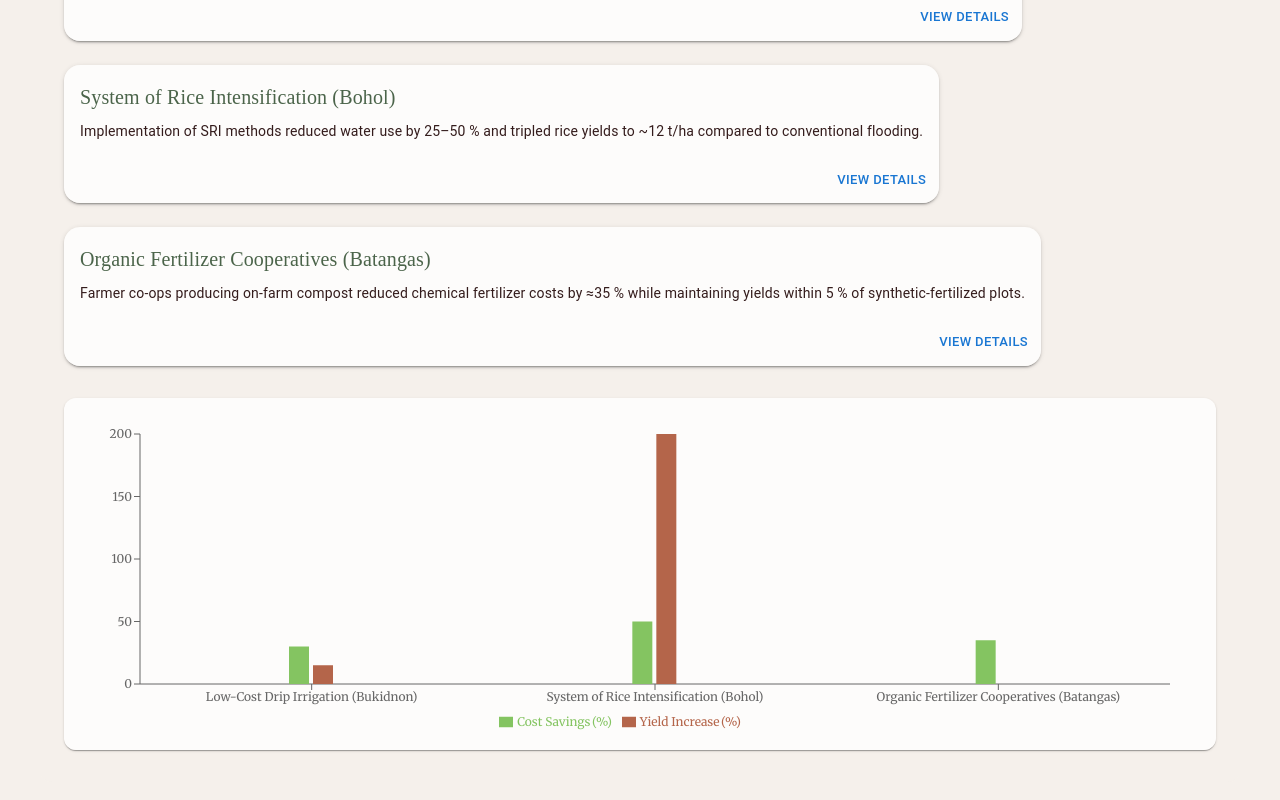
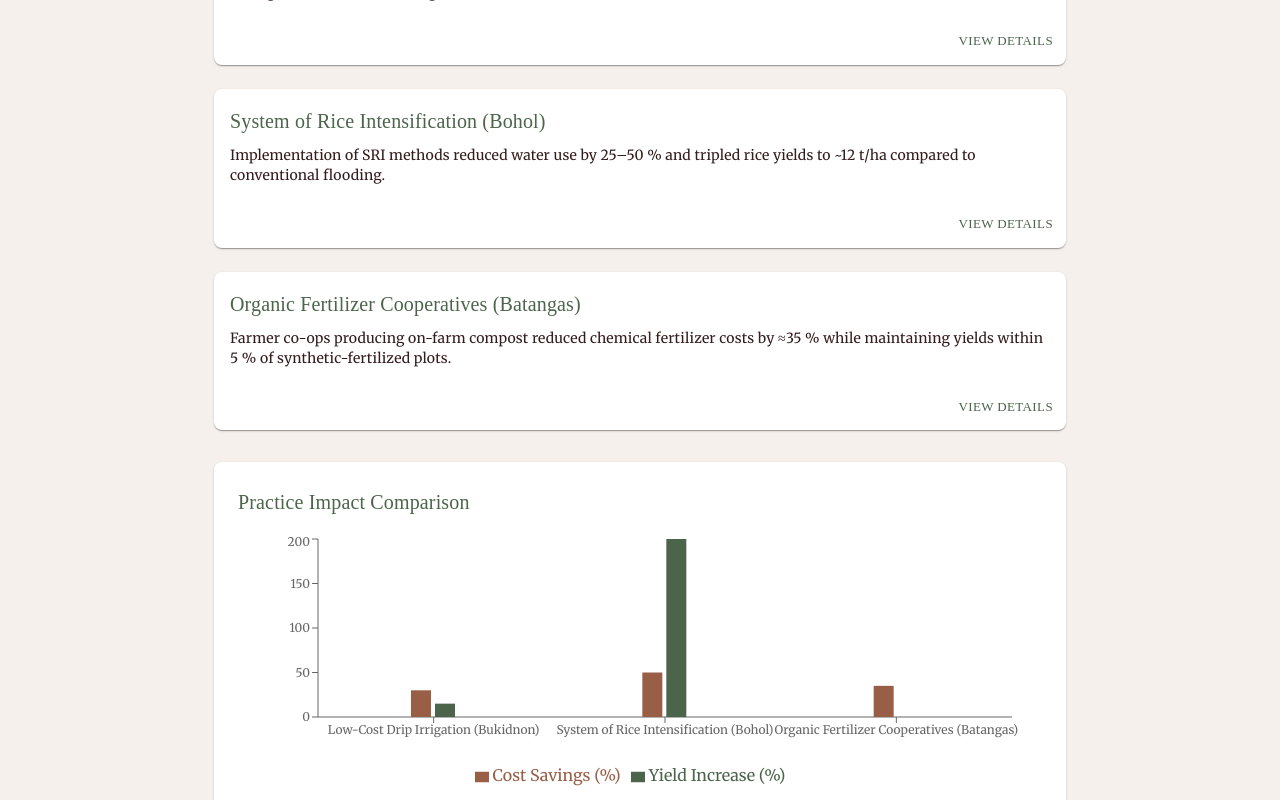
Before and after one commit to nsoadorable/FarmWise, a React (Create React App) app in the folder farmwise/: page /eco-practices in a window 1280 px wide. Shown: the part 280-1080 px from the top of the page. Built offline with nearby package versions, Linux system fonts and the light colour scheme.

Commit message:
styling update

```diff
--- a/farmwise/src/pages/ConsumptionPage.js
+++ b/farmwise/src/pages/ConsumptionPage.js
@@ -20,19 +20,6 @@ import {
   Tooltip,
   Legend
 } from 'recharts';
-
-// Styles
-const headingStyle = {
-  fontFamily: 'Sitka Text, serif',
-  color: '#1d2c12',
-  fontWeight: 600,
-  marginBottom: '1rem'
-};
-
-const bodyStyle = {
-  fontFamily: 'Merriweather, serif',
-  lineHeight: 1.6
-};
 
 // Philippine seasonal produce data
 const seasonalData = [
@@ -59,7 +46,7 @@ export default function ConsumptionPage() {
     'Store fruits and veggies properly to extend freshness.',
     'Use leftovers creatively—soups, stir‑fries, and smoothies.',
     'Compost food scraps instead of throwing them away.',
-    'Buy “ugly” produce at a discount to reduce waste.'
+    'Buy "ugly" produce at a discount to reduce waste.'
   ];
 
   const handlePledgeSubmit = e => {
@@ -71,12 +58,19 @@ export default function ConsumptionPage() {
     if (active && payload && payload.length) {
       const { month, fruits, vegetables } = payload[0].payload;
       return (
-        <Box sx={{ bgcolor: 'background.paper', p: 2, borderRadius: 1, boxShadow: 3, border: '1px solid #ddd' }}>
-          <Typography variant="subtitle2">{month}</Typography>
-          <Typography variant="body2">Fruits:</Typography>
-          <Typography variant="body2" sx={{ fontStyle: 'italic', mb: 1 }}>{fruits}</Typography>
-          <Typography variant="body2">Vegetables:</Typography>
-          <Typography variant="body2" sx={{ fontStyle: 'italic' }}>{vegetables}</Typography>
+        <Box sx={{
+          bgcolor: '#f5f7f3',
+          p: 2,
+          borderRadius: 1,
+          boxShadow: 3,
+          border: '1px solid #ddd',
+          fontFamily: "'Merriweather', serif"
+        }}>
+          <Typography variant="subtitle2" sx={{ fontFamily: "'Sitka Semibold', serif", color: '#4b644a' }}>{month}</Typography>
+          <Typography variant="body2" sx={{ fontFamily: "'Merriweather', serif", color: '#341c1c' }}>Fruits:</Typography>
+          <Typography variant="body2" sx={{ fontStyle: 'italic', mb: 1, fontFamily: "'Merriweather', serif", color: '#4b644a' }}>{fruits}</Typography>
+          <Typography variant="body2" sx={{ fontFamily: "'Merriweather', serif", color: '#341c1c' }}>Vegetables:</Typography>
+          <Typography variant="body2" sx={{ fontStyle: 'italic', fontFamily: "'Merriweather', serif", color: '#4b644a' }}>{vegetables}</Typography>
         </Box>
       );
     }
@@ -84,23 +78,51 @@ export default function ConsumptionPage() {
   };
 
   return (
-    <Container sx={{ my: 4 }}>
-      <Typography variant="h4" gutterBottom sx={headingStyle}>
+    <Container maxWidth="md" sx={{ my: 4, fontFamily: "'Merriweather', serif" }}>
+      <Typography
+        variant="h4"
+        gutterBottom
+        sx={{
+          fontFamily: "'Sitka Semibold', serif",
+          color: '#4b644a',
+          mb: 3
+        }}
+      >
         Responsible Consumption in the Philippines
       </Typography>
 
       {/* Seasonal Produce Chart */}
-      <Box sx={{ width: '100%', height: 300, mb: 2 }}>
-        <Typography variant="h6" gutterBottom sx={{ ...headingStyle, color: '#4b644a' }}>
+      <Box sx={{ width: '100%', height: 300, mb: 4 }}>
+        <Typography
+          variant="h6"
+          gutterBottom
+          sx={{
+            fontFamily: "'Sitka Semibold', serif",
+            color: '#4b644a',
+            mb: 2
+          }}
+        >
           Philippine Seasonal Produce by Month
         </Typography>
         <ResponsiveContainer width="100%" height="100%">
           <BarChart data={seasonalData}>
-            <XAxis dataKey="month" />
-            <YAxis />
+            <XAxis
+              dataKey="month"
+              tick={{ fontFamily: "'Merriweather', serif", fontSize: 12 }}
+            />
+            <YAxis
+              tick={{ fontFamily: "'Merriweather', serif", fontSize: 12 }}
+            />
             <Tooltip content={<CustomTooltip />} />
-            <Legend />
-            <Bar dataKey="items" name="Number of Produce Items" barSize={20} fill="#8884d8" />
+            <Legend
+              wrapperStyle={{ fontFamily: "'Merriweather', serif" }}
+            />
+            <Bar
+              dataKey="items"
+              name="Number of Produce Items"
+              barSize={20}
+              fill="#985f46"
+            />
           </BarChart>
         </ResponsiveContainer>
       </Box>
@@ -113,6 +135,11 @@ export default function ConsumptionPage() {
           href="https://da.gov.ph/seasonal-produce-calendar"
           target="_blank"
           rel="noopener"
+          sx={{
+            fontFamily: "'Sitka Semibold', serif",
+            color: '#4b644a',
+            '&:hover': { color: '#84c461' }
+          }}
         >
           View Official Seasonal Calendar
         </Button>
@@ -120,15 +147,36 @@ export default function ConsumptionPage() {
 
       {/* Sustainable Eating Tips */}
       <Box sx={{ mb: 4 }}>
-        <Typography variant="h6" gutterBottom sx={{ ...headingStyle, color: '#4b644a' }}>
+        <Typography
+          variant="h6"
+          gutterBottom
+          sx={{
+            fontFamily: "'Sitka Semibold', serif",
+            color: '#4b644a',
+            mb: 2
+          }}
+        >
           Top Tips for Reducing Food Waste
         </Typography>
         <Grid container spacing={2}>
           {tips.map((tip, i) => (
             <Grid item xs={12} sm={6} key={i}>
               <List>
-                <ListItem sx={{ bgcolor: '#ffffffcc', borderRadius: 2 }}>
-                  <ListItemText primary={tip} primaryTypographyProps={{ sx: { ...bodyStyle, color: '#341c1c' } }} />
+                <ListItem sx={{
+                  bgcolor: 'white',
+                  borderRadius: 2,
+                  boxShadow: 1,
+                  '&:hover': { boxShadow: 2 }
+                }}>
+                  <ListItemText
+                    primary={tip}
+                    primaryTypographyProps={{
+                      sx: {
+                        fontFamily: "'Merriweather', serif",
+                        color: '#341c1c'
+                      }
+                    }}
+                  />
                 </ListItem>
               </List>
             </Grid>
@@ -138,7 +186,15 @@ export default function ConsumptionPage() {
 
       {/* Pledge Form */}
       <Box>
-        <Typography variant="h6" gutterBottom sx={{ ...headingStyle, color: '#4b644a' }}>
+        <Typography
+          variant="h6"
+          gutterBottom
+          sx={{
+            fontFamily: "'Sitka Semibold', serif",
+            color: '#4b644a',
+            mb: 2
+          }}
+        >
           Take the Pledge
         </Typography>
         {!submitted ? (
@@ -151,38 +207,80 @@ export default function ConsumptionPage() {
               rows={2}
               value={pledge}
               onChange={e => setPledge(e.target.value)}
-              sx={{ mb: 2, backgroundColor: '#ffffffcc', borderRadius: 1 }}
+              sx={{
+                mb: 2,
+                backgroundColor: 'white',
+                borderRadius: 1,
+                '& .MuiOutlinedInput-root': {
+                  fontFamily: "'Merriweather', serif"
+                }
+              }}
               required
-              InputProps={{ sx: { fontFamily: 'Merriweather, serif' } }}
             />
             <Button
               type="submit"
               variant="contained"
               sx={{
-                backgroundColor: '#4b644a',
-                fontFamily: 'Sitka Text, serif',
-                fontWeight: 600,
-                '&:hover': { backgroundColor: '#3a5039' }
+                bgcolor: '#4b644a',
+                fontFamily: "'Sitka Semibold', serif",
+                '&:hover': { bgcolor: '#84c461' }
               }}
             >
               Submit Pledge
             </Button>
           </Box>
         ) : (
-          <Typography variant="body1" sx={{ ...bodyStyle, color: '#4b644a' }}>
-            Thank you for your pledge! “{pledge}”
+          <Typography
+            variant="body1"
+            sx={{
+              fontFamily: "'Merriweather', serif",
+              color: '#4b644a',
+              fontStyle: 'italic'
+            }}
+          >
+            Thank you for your pledge! "{pledge}"
           </Typography>
         )}
       </Box>
 
       {/* Sources */}
       <Box sx={{ mt: 4 }}>
-        <Typography variant="body2" sx={{ fontFamily: 'Merriweather, serif' }}>
+        <Typography
+          variant="body2"
+          sx={{
+            fontFamily: "'Merriweather', serif",
+            color: '#341c1c'
+          }}
+        >
           Sources:
-          <Button component="a" href="https://da.gov.ph/agriculture-calendar" target="_blank" rel="noopener" size="small" sx={{ textTransform: 'none', ml: 1 }}>
+          <Button
+            component="a"
+            href="https://da.gov.ph/agriculture-calendar"
+            target="_blank"
+            rel="noopener"
+            size="small"
+            sx={{
+              textTransform: 'none',
+              ml: 1,
+              fontFamily: "'Merriweather', serif",
+              color: '#4b644a'
+            }}
+          >
             DA Agricultural Calendar
           </Button>
-          <Button component="a" href="https://www.philmech.gov.ph/" target="_blank" rel="noopener" size="small" sx={{ textTransform: 'none', ml: 1 }}>
+          <Button
+            component="a"
+            href="https://www.philmech.gov.ph/"
+            target="_blank"
+            rel="noopener"
+            size="small"
+            sx={{
+              textTransform: 'none',
+              ml: 1,
+              fontFamily: "'Merriweather', serif",
+              color: '#4b644a'
+            }}
+          >
             PHilMech
           </Button>
         </Typography>
--- a/farmwise/src/pages/EcoPracticesPage.js
+++ b/farmwise/src/pages/EcoPracticesPage.js
@@ -5,34 +5,150 @@ import caseStudies from '../data/philEcoCaseStudies';
 
 export default function EcoPracticesPage() {
   return (
-    <Container sx={{ my: 4, backgroundColor: '#F5F0EB', borderRadius: 3, py: 4, px: 3, fontFamily: 'Merriweather, serif' }}>
-      <Typography variant="h4" gutterBottom sx={{ fontFamily: 'Sitka Semibold, serif', color: '#341c1c' }}>
+    <Container
+      maxWidth="md"
+      sx={{
+        my: 4,
+        fontFamily: "'Merriweather', serif",
+        borderRadius: 2,
+        p: 3
+      }}
+    >
+      <Typography
+        variant="h4"
+        gutterBottom
+        sx={{
+          fontFamily: "'Sitka Semibold', serif",
+          color: '#4b644a',
+          mb: 3
+        }}
+      >
         Eco‑Friendly Farming Practices
       </Typography>
+
+      {/* Case Studies Grid */}
       <Grid container spacing={3} sx={{ mb: 4 }}>
         {caseStudies.map(({ id, title, description, sourceUrl }) => (
           <Grid item xs={12} sm={6} md={4} key={id}>
-            <Card sx={{ backgroundColor: '#ffffffcc', boxShadow: 2, borderRadius: 4, height: '100%' }}>
+            <Card
+              sx={{
+                height: '100%',
+                bgcolor: 'white',
+                borderRadius: 2,
+                boxShadow: 1,
+                transition: '0.3s',
+                '&:hover': {
+                  boxShadow: 3
+                }
+              }}
+            >
               <CardContent>
-                <Typography variant="h6" sx={{ fontFamily: 'Sitka Semibold, serif', color: '#4b644a' }}>{title}</Typography>
-                <Typography variant="body2" sx={{ mt: 1, color: '#341c1c' }}>{description}</Typography>
+                <Typography
+                  variant="h6"
+                  sx={{
+                    fontFamily: "'Sitka Semibold', serif",
+                    color: '#4b644a',
+                    mb: 1
+                  }}
+                >
+                  {title}
+                </Typography>
+                <Typography
+                  variant="body2"
+                  sx={{
+                    color: '#341c1c',
+                    fontFamily: "'Merriweather', serif"
+                  }}
+                >
+                  {description}
+                </Typography>
               </CardContent>
               <CardActions sx={{ justifyContent: 'flex-end' }}>
-                <Button size="small" href={sourceUrl} target="_blank" rel="noopener">View Details</Button>
+                <Button
+                  size="small"
+                  href={sourceUrl}
+                  target="_blank"
+                  rel="noopener"
+                  sx={{
+                    fontFamily: "'Sitka Semibold', serif",
+                    color: '#4b644a',
+                    '&:hover': {
+                      color: '#84c461'
+                    }
+                  }}
+                >
+                  View Details
+                </Button>
               </CardActions>
             </Card>
           </Grid>
         ))}
       </Grid>
-      <Box sx={{ height: 320, backgroundColor: '#ffffffcc', borderRadius: 3, p: 2, boxShadow: 1 }}>
-        <ResponsiveContainer width="100%" height="100%">
-          <BarChart data={caseStudies} margin={{ top: 20, right: 30, left: 0, bottom: 5 }}>
-            <XAxis dataKey="title" tick={{ fontSize: 12, fontFamily: 'Merriweather, serif' }} />
-            <YAxis tick={{ fontSize: 12, fontFamily: 'Merriweather, serif' }} />
-            <Tooltip />
-            <Legend wrapperStyle={{ fontFamily: 'Merriweather, serif', fontSize: 12 }} />
-            <Bar dataKey="costSavings" name="Cost Savings (%)" barSize={20} fill="#84c461" />
-            <Bar dataKey="yieldIncrease" name="Yield Increase (%)" barSize={20} fill="#b4654a" />
+
+      {/* Chart Box */}
+      <Box
+        sx={{
+          height: 320,
+          bgcolor: 'white',
+          borderRadius: 2,
+          p: 3,
+          boxShadow: 1,
+          mb: 4
+        }}
+      >
+        <Typography
+          variant="h6"
+          sx={{
+            fontFamily: "'Sitka Semibold', serif",
+            color: '#4b644a',
+            mb: 2
+          }}
+        >
+          Practice Impact Comparison
+        </Typography>
+        <ResponsiveContainer width="100%" height="80%">
+          <BarChart
+            data={caseStudies}
+            margin={{ top: 5, right: 30, left: 20, bottom: 5 }}
+          >
+            <XAxis
+              dataKey="title"
+              tick={{
+                fontFamily: "'Merriweather', serif",
+                fontSize: 12
+              }}
+            />
+            <YAxis
+              tick={{
+                fontFamily: "'Merriweather', serif",
+                fontSize: 12
+              }}
+            />
+            <Tooltip
+              contentStyle={{
+                fontFamily: "'Merriweather', serif",
+                borderRadius: 2,
+                borderColor: '#4b644a'
+              }}
+            />
+            <Legend
+              wrapperStyle={{
+                fontFamily: "'Merriweather', serif",
+                paddingTop: '20px'
+              }}
+            />
+            <Bar
+              dataKey="costSavings"
+              name="Cost Savings (%)"
+              barSize={20}
+              fill="#985f46"
+            />
+            <Bar
+              dataKey="yieldIncrease"
+              name="Yield Increase (%)"
+              barSize={20}
+              fill="#4b644a"
+            />
           </BarChart>
         </ResponsiveContainer>
       </Box>
```
